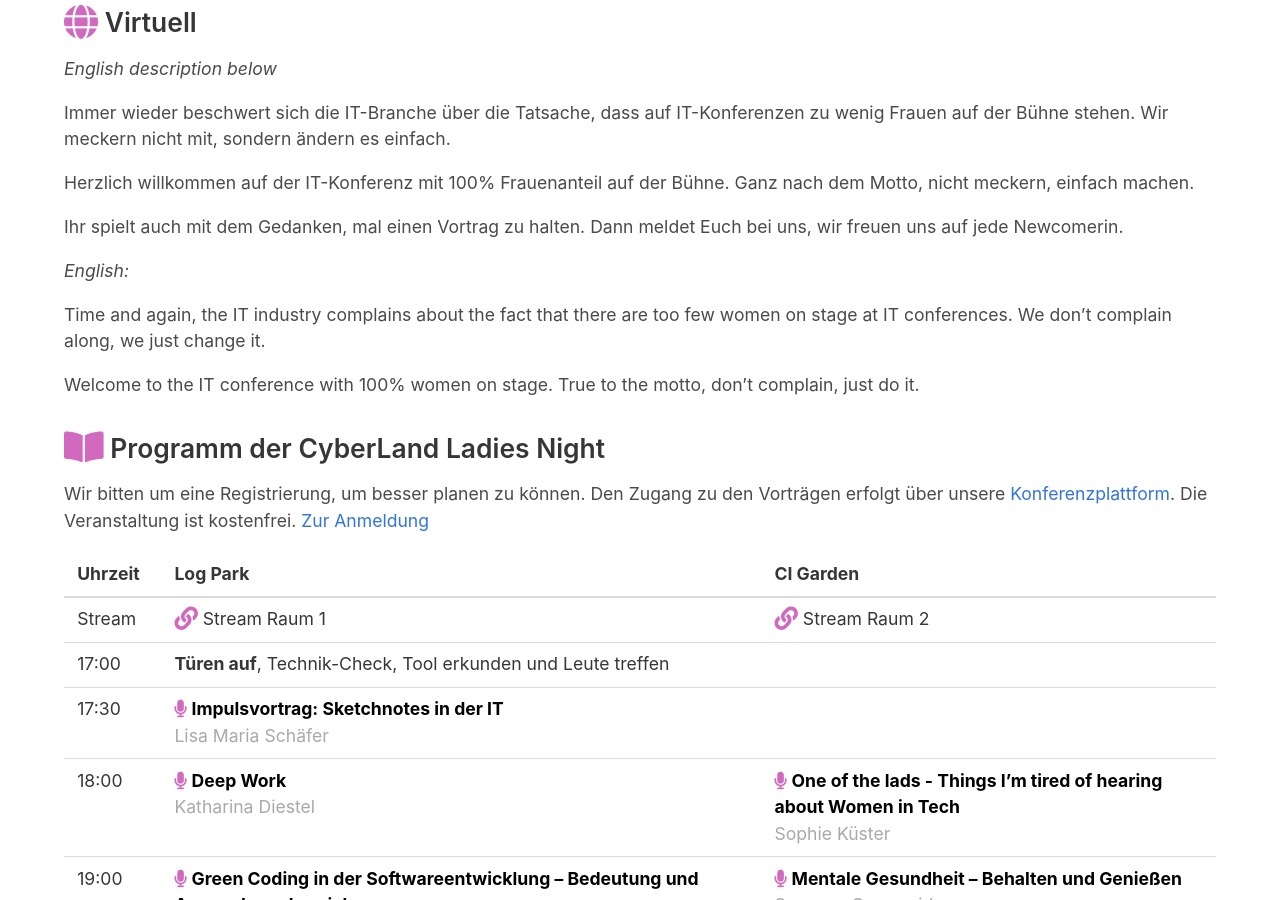
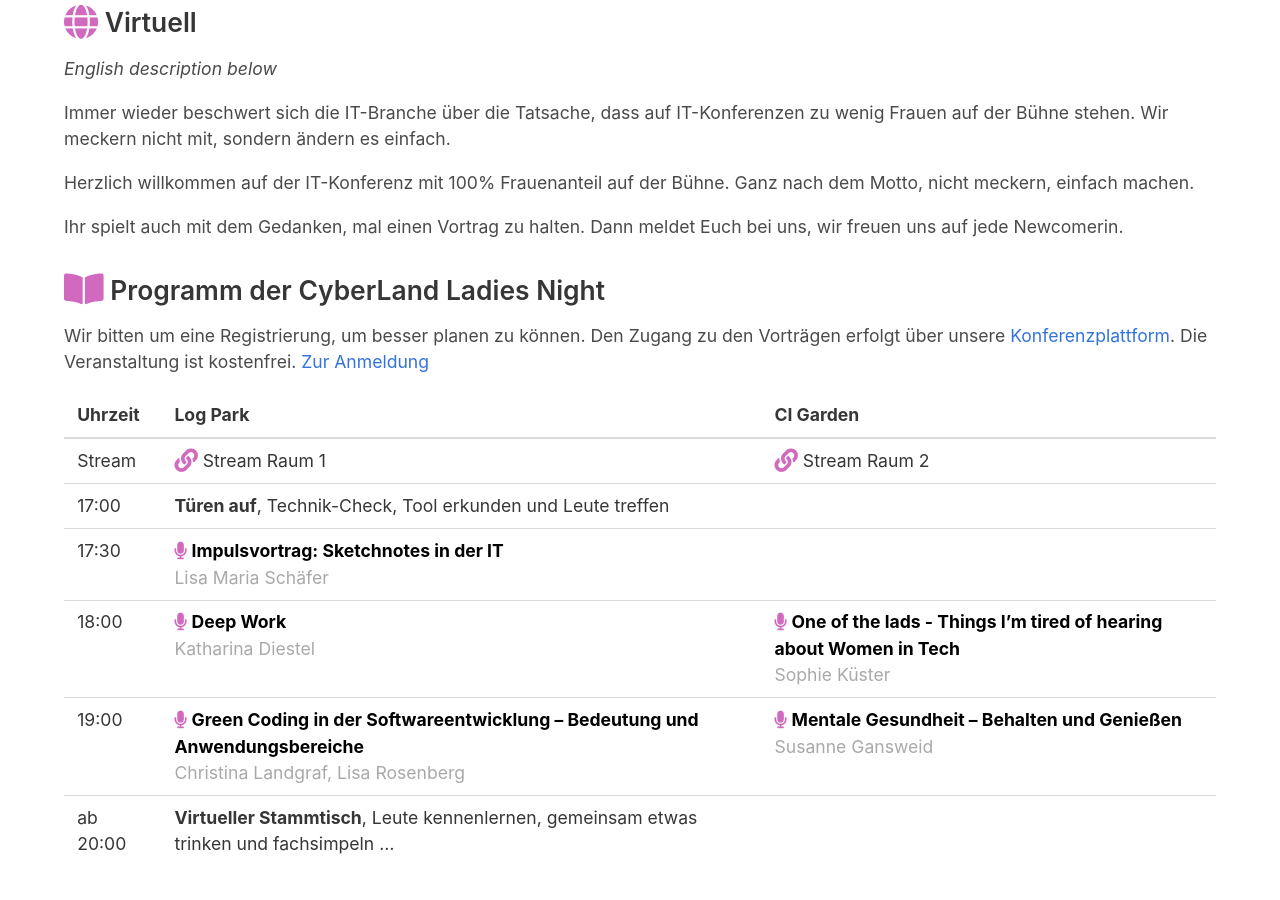
Before and after one commit to CyberLandConf/CyberLandConf.github.io, a Jekyll site: the page built from pages/events/2024-12-cyberland-ladies-night.md, in a window 1280 px wide and 900 px high, scrolled down 614 px. Built offline with Jekyll 4.4.1, drawn with Linux system fonts in a browser that asks for light colours.

Commit message:
deleted english version

```diff
--- a/pages/events/2024-12-cyberland-ladies-night.md
+++ b/pages/events/2024-12-cyberland-ladies-night.md
@@ -24,13 +24,6 @@
 
 Ihr spielt auch mit dem Gedanken, mal einen Vortrag zu halten. Dann meldet Euch bei uns, wir freuen uns auf jede Newcomerin.
 
-
-_English:_
-
-Time and again, the IT industry complains about the fact that there are too few women on stage at IT conferences. We don't complain along, we just change it.
-
-Welcome to the IT conference with 100% women on stage. True to the motto, don't complain, just do it.
-
 ### <i class="fas fa-lg fa-book-open"></i> Programm der CyberLand Ladies Night
 
 Wir bitten um eine Registrierung, um besser planen zu können. Den Zugang zu den Vorträgen erfolgt über unsere [Konferenzplattform](https://world.ijug.eu/). Die Veranstaltung ist kostenfrei. [Zur Anmeldung](#teilnahme)
```
